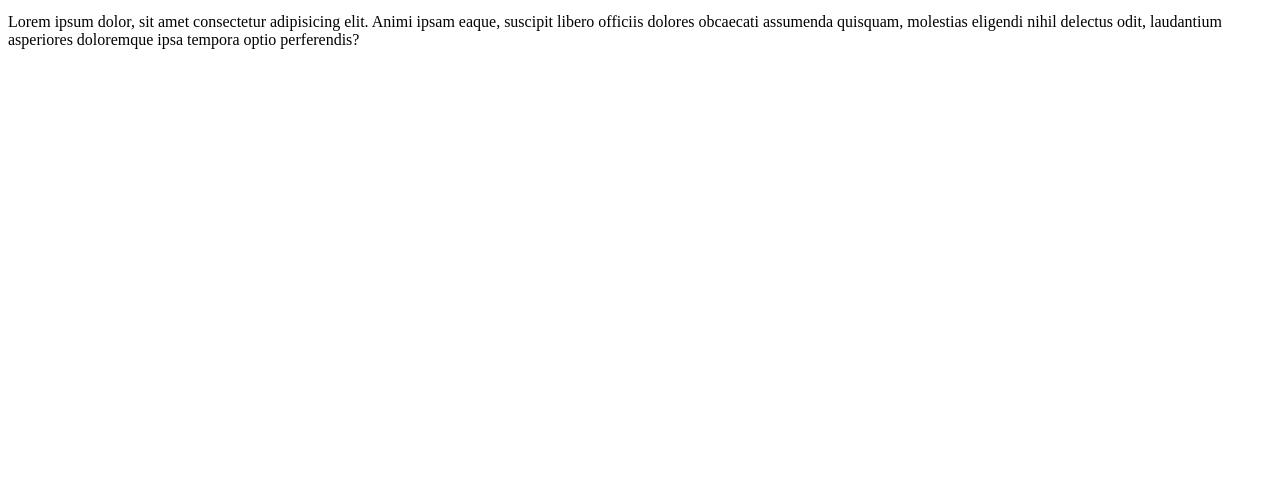
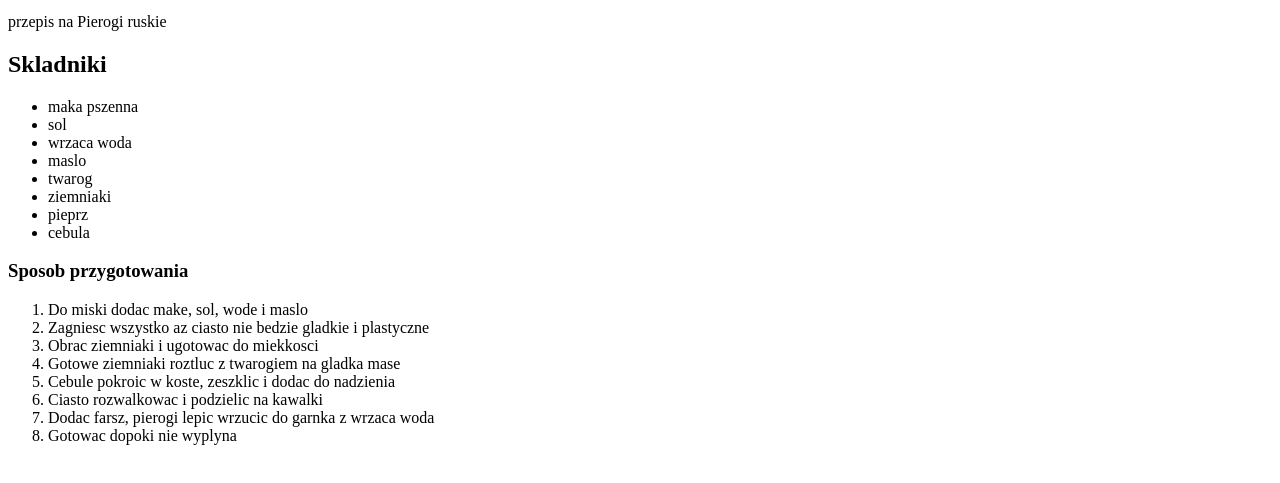
Before and after one commit to zigiziga/odin-reciepes, a plain HTML site: page przepisy/pierogi_ruskie.html in a window 1280 px wide. Shown: the part 101-584 px from the top of the page. Drawn offline with Linux system fonts and the light colour scheme.

Commit message:
Uzupelnilem strony o skladniki i przepisy

```diff
--- a/przepisy/pierogi_ruskie.html
+++ b/przepisy/pierogi_ruskie.html
@@ -7,6 +7,27 @@
     <body>
         <h1>Pierogi Ruskie</h1>
         <img src="../../images/Pierogi_ruskie.jpeg" alt="Zdjecie Pierogow ruskich">
-        <p>Lorem ipsum dolor, sit amet consectetur adipisicing elit. Animi ipsam eaque, suscipit libero officiis dolores obcaecati assumenda quisquam, molestias eligendi nihil delectus odit, laudantium asperiores doloremque ipsa tempora optio perferendis?</p>
-    </body>
+        <p>przepis na Pierogi ruskie</p>
+        <h2>Skladniki</h2>
+        <ul>
+            <li>maka pszenna</li>
+            <li>sol</li>
+            <li>wrzaca woda</li>
+            <li>maslo</li>
+            <li>twarog</li>
+            <li>ziemniaki</li>
+            <li>pieprz</li>
+            <li>cebula</li>
+        </ul>
+        <h3>Sposob przygotowania</h3>
+        <ol>
+            <li>Do miski dodac make, sol, wode i maslo</li>
+            <li>Zagniesc wszystko az ciasto nie bedzie gladkie i plastyczne</li>
+            <li>Obrac ziemniaki i ugotowac do miekkosci</li>
+            <li>Gotowe ziemniaki roztluc z twarogiem na gladka mase</li>
+            <li>Cebule pokroic w koste, zeszklic i dodac do nadzienia</li>
+            <li>Ciasto rozwalkowac i podzielic na kawalki</li>
+            <li>Dodac farsz, pierogi lepic wrzucic do garnka z wrzaca woda</li>
+            <li>Gotowac dopoki nie wyplyna</li>
+        </ol>
 </html>
```
Also changed, not shown: przepisy/pickle.html (+17 -0 lines).
